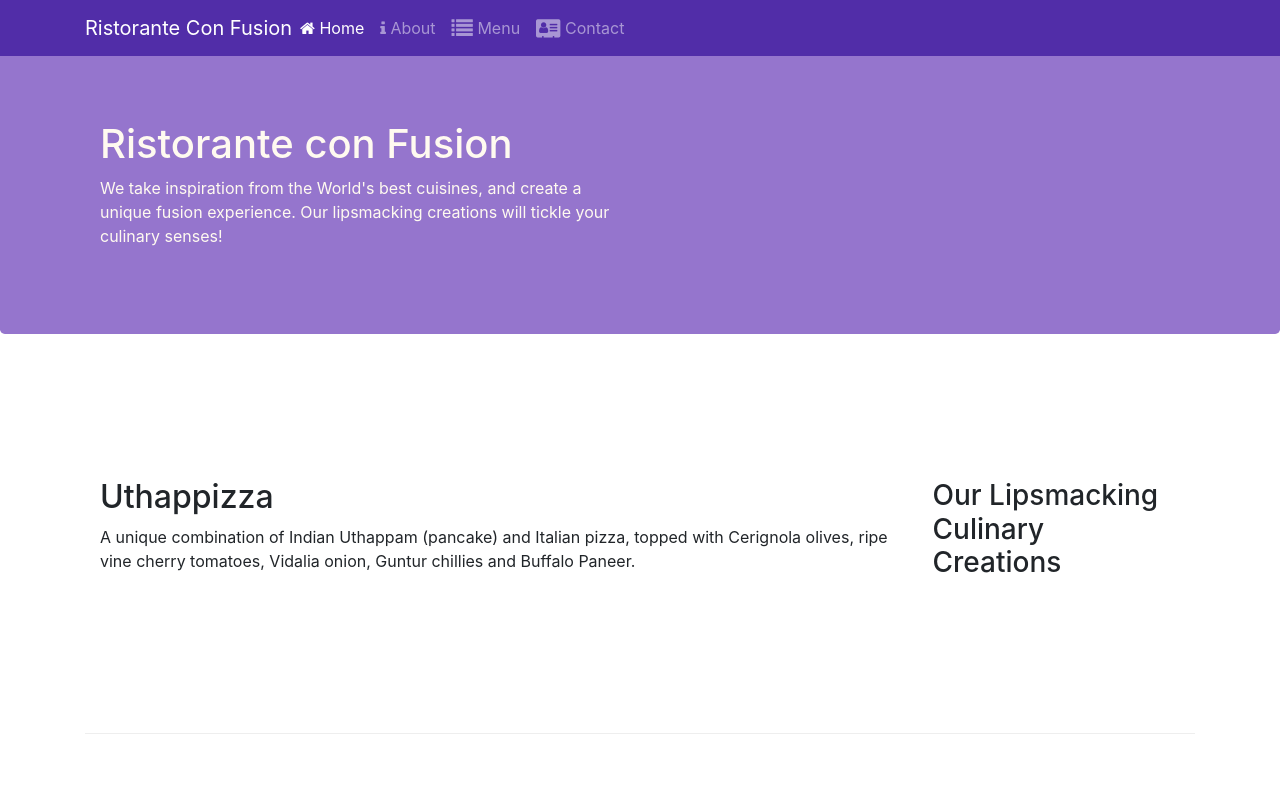
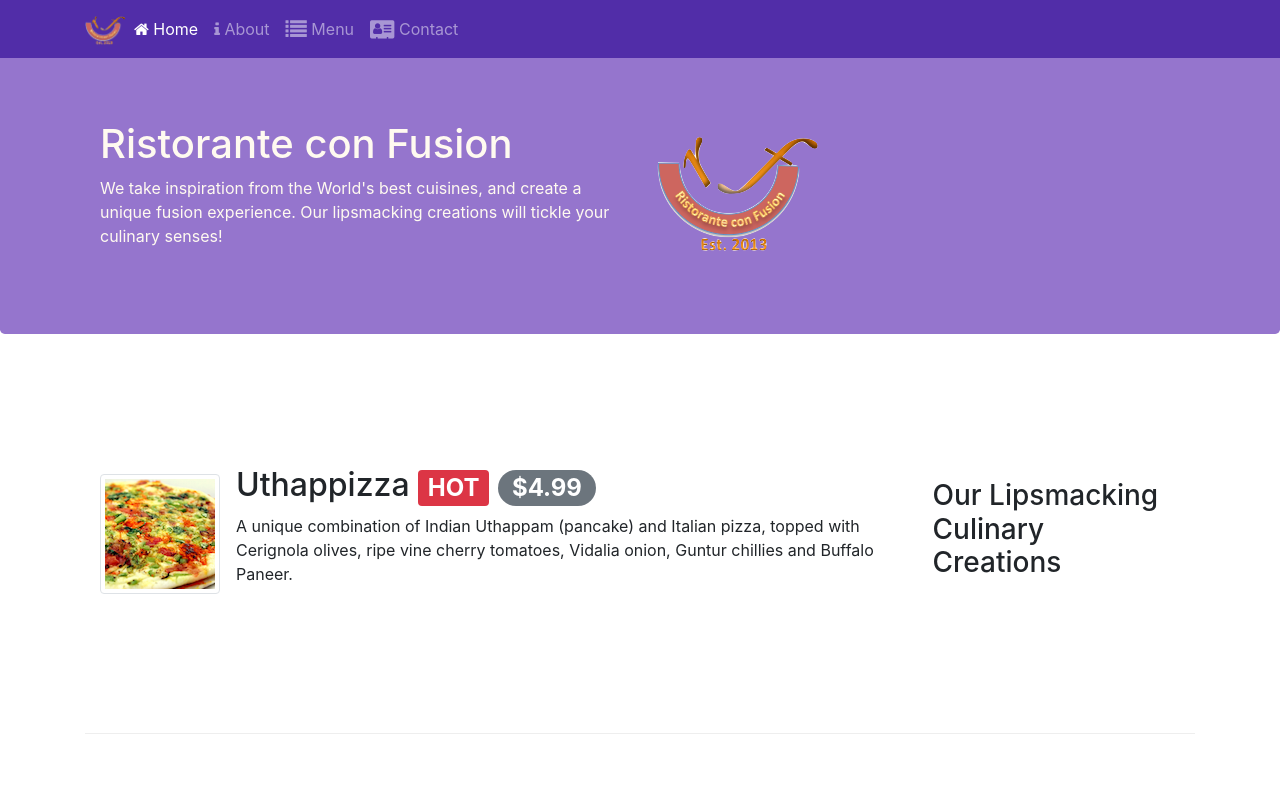
Before and after one commit to sharanbl/conFusion_Bootstrap, a website: page index.html in a window 1280 px wide. Shown: the top 800 px of the page. Drawn offline with nearby package versions, Linux system fonts and the light colour scheme.

Commit message:
Added badges

```diff
--- a/index.html
+++ b/index.html
@@ -21,7 +21,7 @@
             <button class="navbar-toggler" type="button" data-toggle="collapse" data-target="#Navbar">
                 <span class="navbar-toggler-icon"></span>
             </button>
-            <a class="navbar-brand mr-auto" href="#">Ristorante Con Fusion</a>
+            <a class="navbar-brand mr-auto" href="#"><img src="img/logo.png" height="30" width="41"></a>
             <div class="collapse navbar-collapse" id="Navbar">
                 <ul class="navbar-nav mr-auto">
                     <li class="nav-item active"><a class="nav-link" href="#"><span class="fa fa-home"></span> Home</a></li>
@@ -39,7 +39,8 @@
                     <h1>Ristorante con Fusion</h1>
                     <p>We take inspiration from the World's best cuisines, and create a unique fusion experience. Our lipsmacking creations will tickle your culinary senses!</p>
                 </div>
-                <div class="col-12 col-sm">
+                <div class="col-12 col-sm align-self-center">
+                    <img src="img/logo.png" class="img-fluid">
                 </div>
             </div>
         </div>
@@ -51,8 +52,13 @@
                 <h3>Our Lipsmacking Culinary Creations</h3>
             </div>
             <div class="col col-sm  order-sm-first col-md">
-                <h2>Uthappizza</h2>
-                <p>A unique combination of Indian Uthappam (pancake) and Italian pizza, topped with Cerignola olives, ripe vine cherry tomatoes, Vidalia onion, Guntur chillies and Buffalo Paneer.</p>
+                <div class="media">
+                    <img class="d-flex mr-3 img-thumbnail align-self-center" src="img/uthappizza.png" alt="uthappizza">
+                    <div class="media-body">
+                        <h2 class="mt-0">Uthappizza <span class="badge badge-danger">HOT</span> <span class="badge badge-pill badge-secondary">$4.99</span></h2>
+                        <p>A unique combination of Indian Uthappam (pancake) and Italian pizza, topped with Cerignola olives, ripe vine cherry tomatoes, Vidalia onion, Guntur chillies and Buffalo Paneer.</p>
+                    </div>
+                </div>
             </div>
         </div>
 
@@ -72,9 +78,14 @@
                 <h3>Meet our Culinary Specialists</h3>
             </div>
             <div class="col col-sm order-sm-first col-md">
-                <h2>Alberto Somayya</h2>
-                <h4>Executive Chef</h4>
-                <p>Award winning three-star Michelin chef with wide International experience having worked closely with whos-who in the culinary world, he specializes in creating mouthwatering Indo-Italian fusion experiences. </p>
+                <div class="media">
+                    <img class="d-flex mr-3 img-thumbnail align-self-center" src="img/alberto.png" alt="alberto">
+                    <div class="media-body">
+                        <h2>Alberto Somayya</h2>
+                        <h4>Executive Chef</h4>
+                        <p>Award winning three-star Michelin chef with wide International experience having worked closely with whos-who in the culinary world, he specializes in creating mouthwatering Indo-Italian fusion experiences. </p>
+                    </div>
+                </div>
             </div>
         </div>
     </div>
```
Also changed, not shown: aboutus.html (+3 -2 lines), contactus.html (+3 -2 lines), img/alberto.png (added), img/buffet.png (added), img/logo.png (added), img/uthappizza.png (added), 2 other files.
